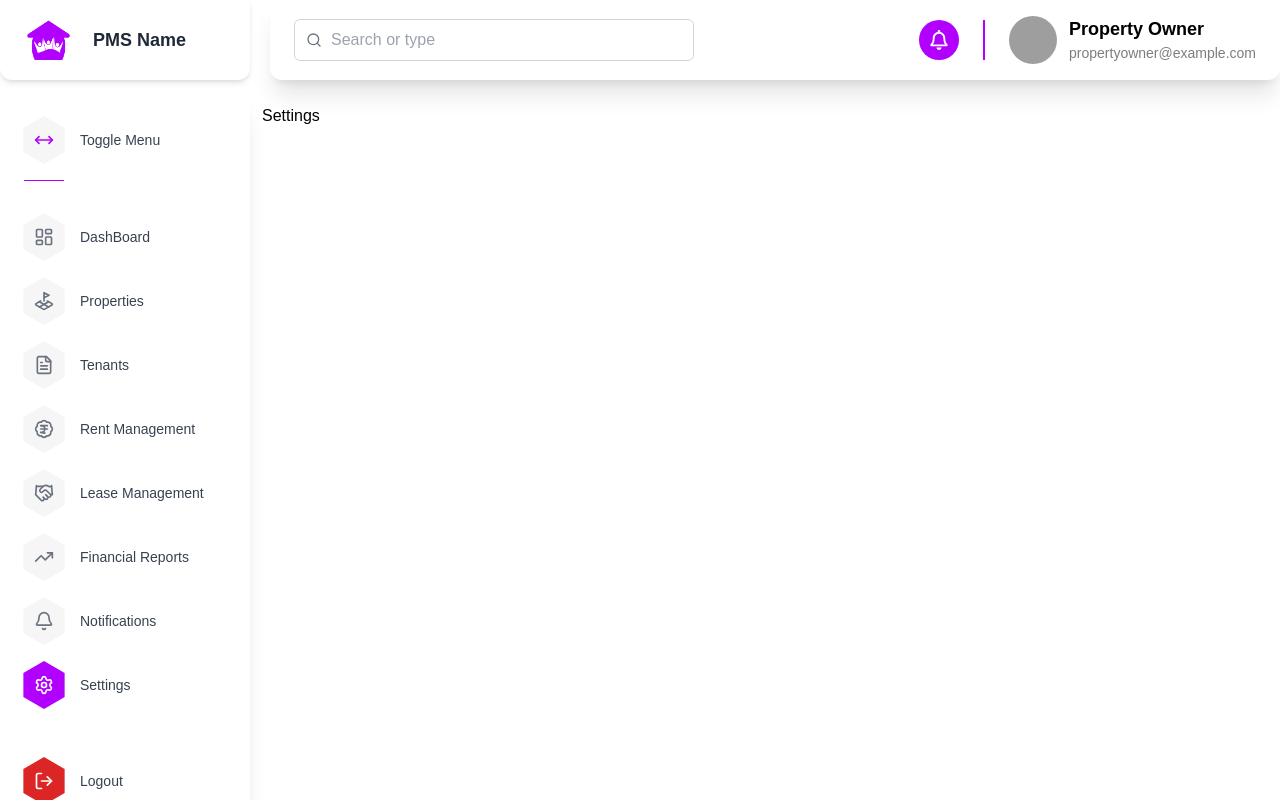
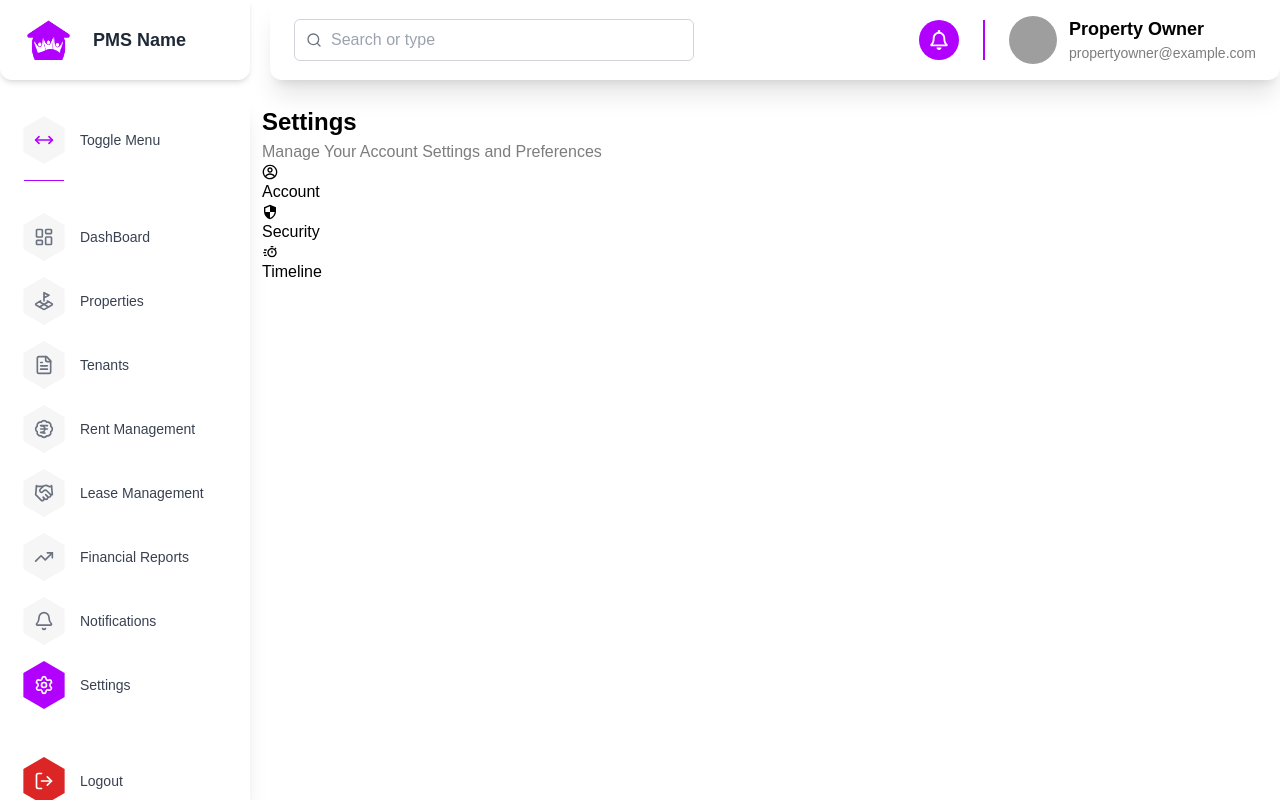
Before and after one commit to YOHO-TECHNOLOGIES-PVT-LTD/PropertyManagementSystem, a React (Vite) app: page /settings in a window 1280 px wide. Built offline with nearby package versions, Linux system fonts and the light colour scheme; grey boxes are pictures that could not be loaded; a web font is replaced by a local one.

Commit message:
settings page

```diff
--- a/src/pages/settings/Settings.tsx
+++ b/src/pages/settings/Settings.tsx
@@ -1,8 +1,22 @@
 import React from 'react'
+import { FONTS } from '../../constants/ui constants'
+import { CgProfile } from "react-icons/cg";
+import { MdOutlineSecurity } from "react-icons/md";
+import { BiTimer } from "react-icons/bi";
+
 
 function Settings() {
   return (
-    <div>Settings</div>
+    <>
+    <h1 className='font-bold text-[24px]'>Settings</h1>
+    <h2 className='text-[#7D7D7D]'>Manage Your Account Settings and Preferences</h2>
+    <div>
+      <div><CgProfile />Account</div>
+      <div><MdOutlineSecurity />Security</div>
+      <div><BiTimer />Timeline</div>
+      </div>
+
+    </>
   )
 }
 
```
